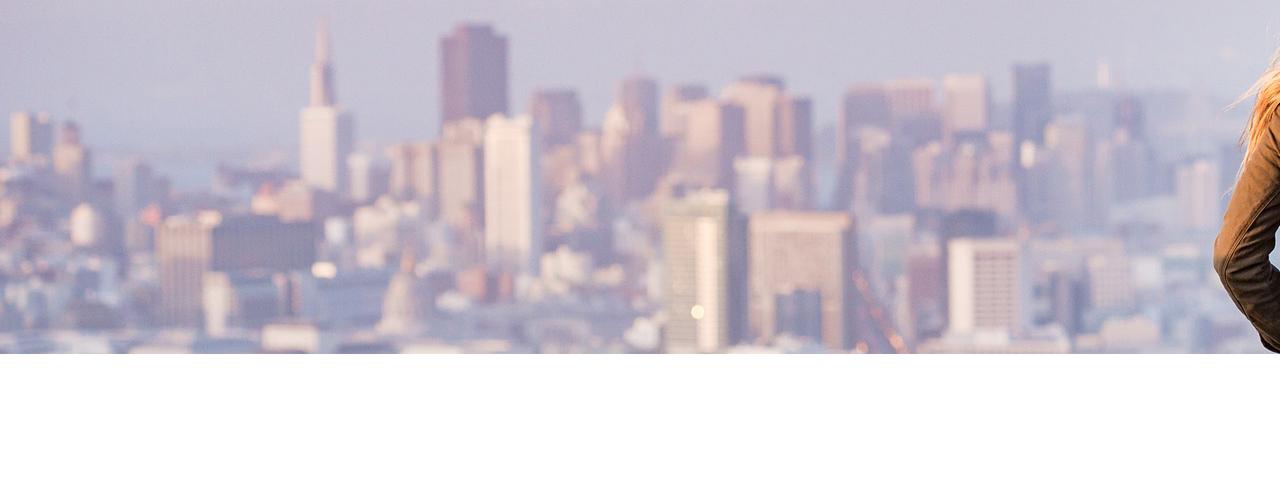
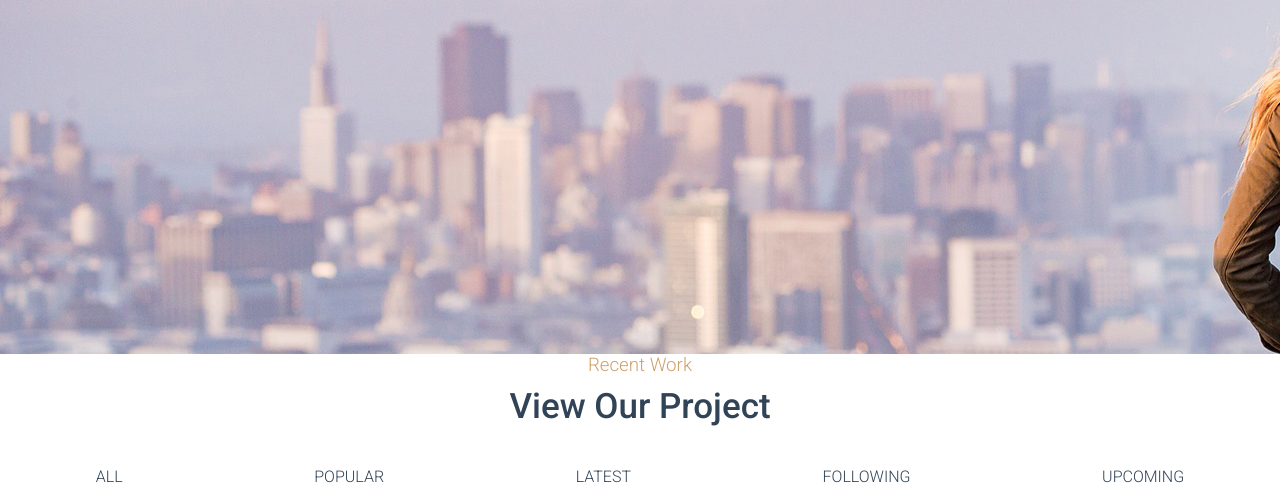
Before and after one commit to int2cs/arclabs, a plain HTML site: page index.html in a window 1280 px wide. Shown: the part 446-942 px from the top of the page. Before the commit the page ends 800 px from the top, so only its background shows below. Drawn offline with Linux system fonts and the light colour scheme.

Commit message:
beaucoup de progrès, beaucoup de faim

```diff
--- a/index.html
+++ b/index.html
@@ -21,8 +21,16 @@
       <a href="#" class="btn">view Project</a>
     </div>
   </div>
-  <div id='projectGrid'>
-
+  <div id='project'>
+    <h3>Recent Work</h3>
+    <h2>View Our Project</h2>
+    <div class="linkContainer">
+      <p class="link">ALL</p>
+      <p class="link">POPULAR</p>
+      <p class="link">LATEST</p>
+      <p class="link">FOLLOWING</p>
+      <p class="link">UPCOMING</p>
+    </div>
   </div>
 </body>
 
--- a/src/scss/_grid.scss
+++ b/src/scss/_grid.scss
@@ -0,0 +1,42 @@
+$color1: #cea06c;
+$color2: #314356;
+
+@import url('https://fonts.googleapis.com/css2?family=Roboto:wght@100;300;500&display=swap');
+
+* {
+    font-family: 'Roboto', sans-serif;
+}
+
+.linkContainer {
+    display: flex;
+    justify-content: space-around;
+    flex-wrap: wrap;
+    width: 100%;
+}
+
+.link {
+    text-align: center;
+    color: $color2;
+    padding: 10px;
+    font-weight: 300;
+    cursor: pointer;
+}
+
+.link:hover {
+    color: $color1;
+}
+
+#project h3 {
+    text-align: center;
+    color: $color1;
+    font-weight: 300;
+}
+
+#project h2 {
+    text-align: center;
+    color: $color2;
+    margin-top: 10px;
+    margin-bottom: 30px;
+    font-size: 35px;
+    font-weight: 500;
+}
```
Also changed, not shown: css/app.css, 1 other file.
